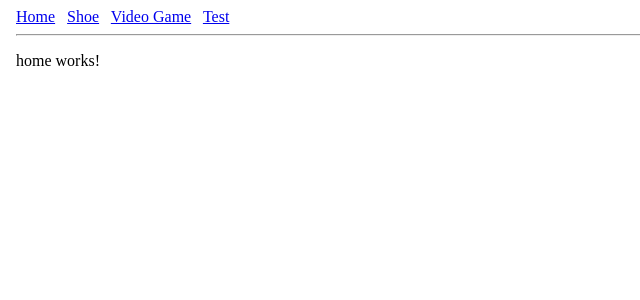
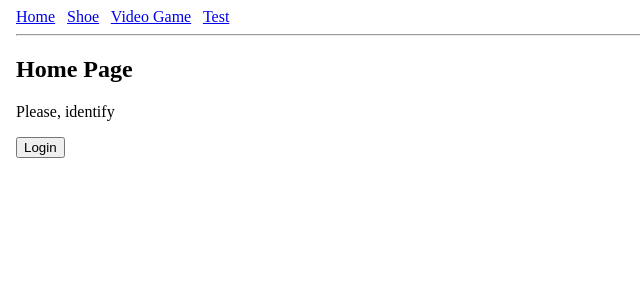
Before and after one commit to Giorc93/Learning-Angular, an Angular app in the folder learning-angular/: page / in a window 1280 px wide. Shown: the top 300 px of the page, without its empty margins (0-640 px from the left). Built offline with nearby package versions, Linux system fonts and the light colour scheme.

Commit message:
8th Commit: If/Else/Then

```diff
--- a/learning-angular/src/app/home/home.component.html
+++ b/learning-angular/src/app/home/home.component.html
@@ -1 +1,14 @@
-<p>home works!</p>
+<h2>Home Page</h2>
+
+<div *ngIf="identified; then logged; else notShow">
+  <!--IfElse conditional-->
+  <!--Then using-->
+</div>
+<ng-template #logged>
+  <p>User identified</p>
+  <button (click)="logOut()">Logout</button>
+</ng-template>
+<ng-template #notShow>
+  <p>Please, identify</p>
+  <button (click)="logIn()">Login</button>
+</ng-template>
--- a/learning-angular/src/app/home/home.component.ts
+++ b/learning-angular/src/app/home/home.component.ts
@@ -3,13 +3,22 @@ import { Component, OnInit } from '@angular/core';
 @Component({
   selector: 'app-home',
   templateUrl: './home.component.html',
-  styleUrls: ['./home.component.css']
+  styleUrls: ['./home.component.css'],
 })
 export class HomeComponent implements OnInit {
+  public identified: boolean;
 
-  constructor() { }
-
-  ngOnInit(): void {
+  constructor() {
+    this.identified = false;
   }
 
+  ngOnInit(): void {}
+
+  logIn() {
+    this.identified = true;
+  }
+
+  logOut() {
+    this.identified = false;
+  }
 }
```
